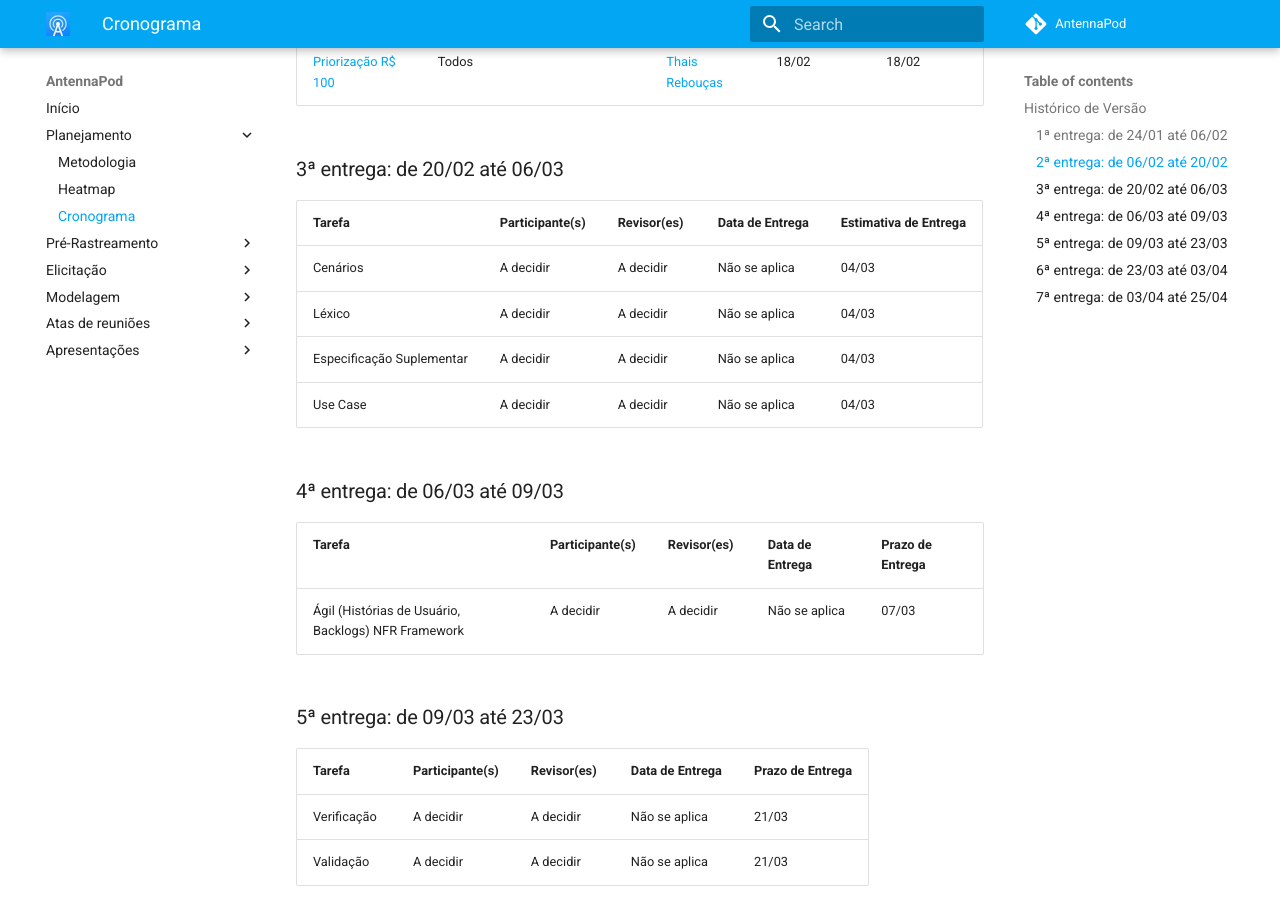
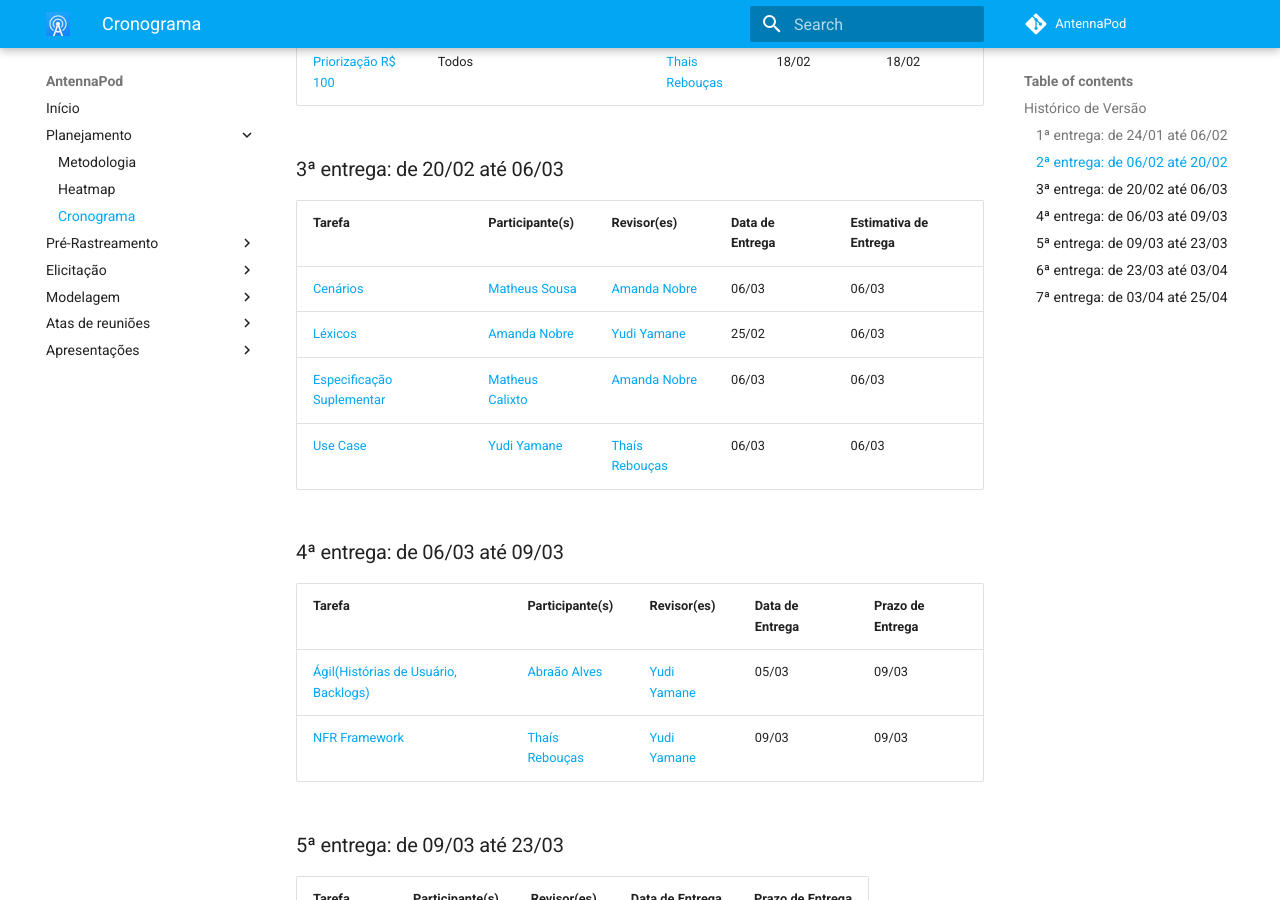
Before and after one commit to Requisitos-de-Software/2021.2-AntennaPod, an MkDocs documentation site: the page built from docs/planejamento/cronograma.md, in a window 1280 px wide and 900 px high, scrolled down 1049 px. Built offline with MkDocs 1.6.1 and Material for MkDocs 9.7.7, drawn with Linux system fonts in a browser that asks for light colours; comment, search, counter and statistics services are not loaded.

Commit message:
:repeat:(#51): atualizacao do cronograma

```diff
--- a/docs/planejamento/cronograma.md
+++ b/docs/planejamento/cronograma.md
@@ -26,18 +26,19 @@
 
 ### 3ª entrega: de 20/02 até 06/03
 
-| Tarefa                    | Participante(s) | Revisor(es) | Data de Entrega | Estimativa de Entrega |
-| ------------------------- | --------------- | ----------- | --------------- | --------------------- |
-| Cenários                  | A decidir       | A decidir   | Não se aplica   | 04/03                 |
-| Léxico                    | A decidir       | A decidir   | Não se aplica   | 04/03                 |
-| Especificação Suplementar | A decidir       | A decidir   | Não se aplica   | 04/03                 |
-| Use Case                  | A decidir       | A decidir   | Não se aplica   | 04/03                 |
+| Tarefa                                                                                                                      | Participante(s)                                  | Revisor(es)                                   | Data de Entrega | Estimativa de Entrega |
+| --------------------------------------------------------------------------------------------------------------------------- | ------------------------------------------------ | --------------------------------------------- | --------------- | --------------------- |
+| [Cenários](https://requisitos-de-software.github.io/2021.2-AntennaPod/modelagem/cenarios/)                                  | [Matheus Sousa](https://github.com/gatotabaco)   | [Amanda Nobre](https://github.com/AmandaNbr)  | 06/03           | 06/03                 |
+| [Léxicos](https://requisitos-de-software.github.io/2021.2-AntennaPod/modelagem/lexicos/)                                    | [Amanda Nobre](https://github.com/AmandaNbr)     | [Yudi Yamane](https://github.com/yudi-azvd)   | 25/02           | 06/03                 |
+| [Especificação Suplementar](https://requisitos-de-software.github.io/2021.2-AntennaPod/modelagem/especificacaoSuplementar/) | [Matheus Calixto](https://github.com/matheuscvp) | [Amanda Nobre](https://github.com/AmandaNbr)  | 06/03           | 06/03                 |
+| [Use Case](https://requisitos-de-software.github.io/2021.2-AntennaPod/modelagem/casosDeUso/casosDeUso/)                     | [Yudi Yamane](https://github.com/yudi-azvd)      | [Thaís Rebouças](https://github.com/Thais-ra) | 06/03           | 06/03                 |
 
 ### 4ª entrega: de 06/03 até 09/03
 
-| Tarefa                                              | Participante(s) | Revisor(es) | Data de Entrega | Prazo de Entrega |
-| --------------------------------------------------- | --------------- | ----------- | --------------- | ---------------- |
-| Ágil (Histórias de Usuário, Backlogs) NFR Framework | A decidir       | A decidir   | Não se aplica   | 07/03            |
+| Tarefa                                                                                                                | Participante(s)                               | Revisor(es)                                 | Data de Entrega | Prazo de Entrega |
+| --------------------------------------------------------------------------------------------------------------------- | --------------------------------------------- | ------------------------------------------- | --------------- | ---------------- |
+| [Ágil(Histórias de Usuário, Backlogs)](https://requisitos-de-software.github.io/2021.2-AntennaPod/modelagem/backlog/) | [Abraão Alves](https://github.com/Abraao1231) | [Yudi Yamane](https://github.com/yudi-azvd) | 05/03           | 09/03            |
+| [NFR Framework](https://requisitos-de-software.github.io/2021.2-AntennaPod/modelagem/nfr-framework/)                  | [Thaís Rebouças](https://github.com/Thais-ra) | [Yudi Yamane](https://github.com/yudi-azvd) | 09/03           | 09/03            |
 
 ### 5ª entrega: de 09/03 até 23/03
 | Tarefa      | Participante(s) | Revisor(es) | Data de Entrega | Prazo de Entrega |
```
